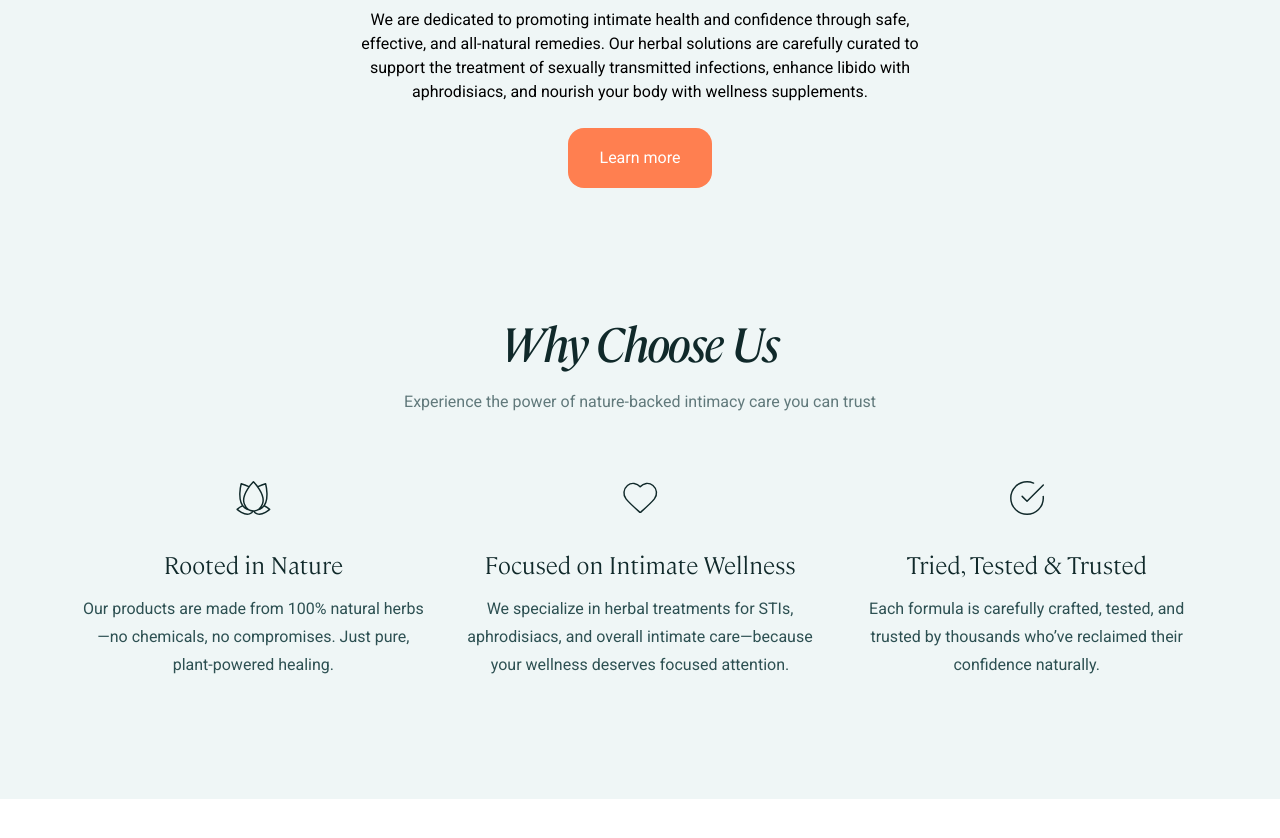
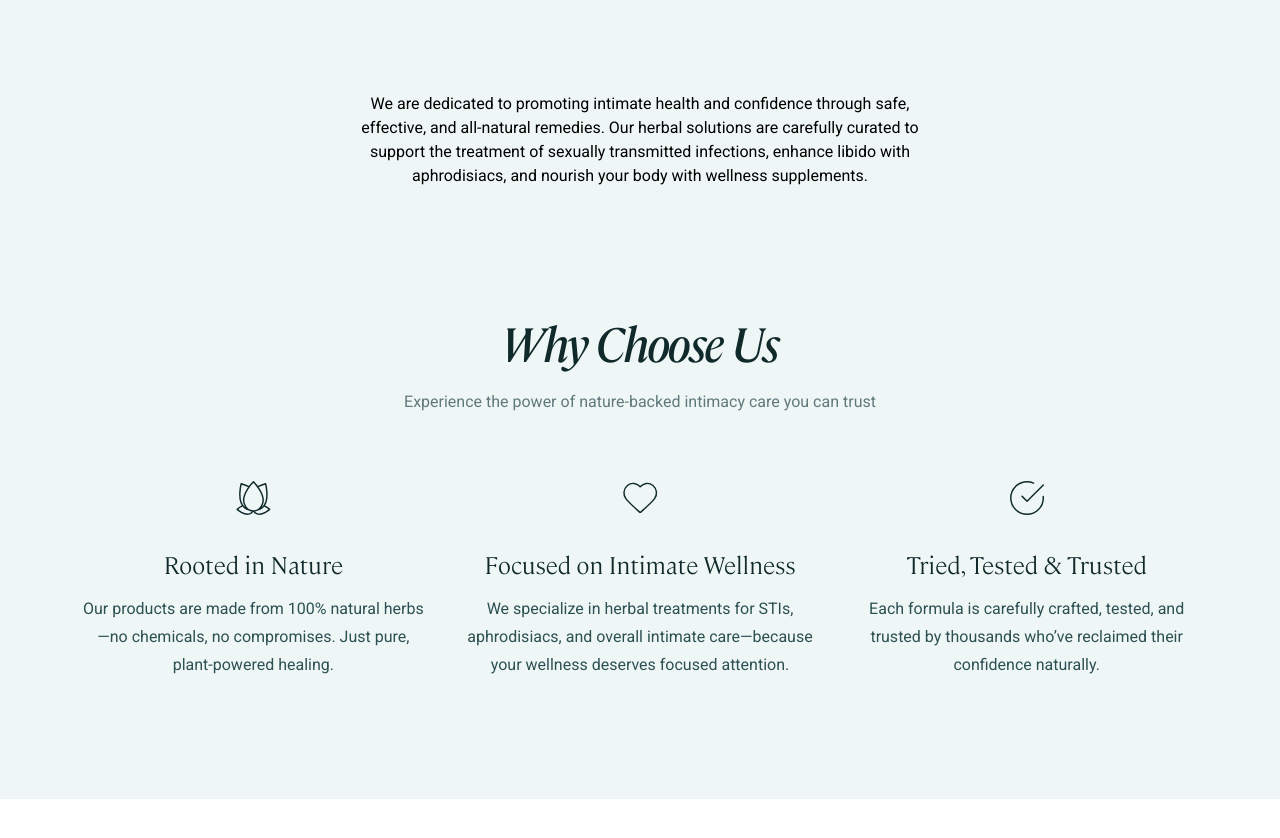
Before and after one commit to ejim11/herbology, a Next.js app: page / in a window 1280 px wide. Shown: the part 4180-5018 px from the top of the page. Built offline with nearby package versions, Linux system fonts and the light colour scheme.

Commit message:
✅ commented out the link for learn more

```diff
--- a/components/home/LearnMore.tsx
+++ b/components/home/LearnMore.tsx
@@ -2,7 +2,7 @@ import Image from "next/image";
 import React from "react";
 import learnMoreImg from "../../assets/home/learn-more.png";
 import learnMoreImg2 from "../../assets/home/learn-more-mobile.png";
-import Link from "next/link";
+// import Link from "next/link";
 
 const LearnMore = () => {
   return (
@@ -34,12 +34,12 @@ const LearnMore = () => {
         infections, enhance libido with aphrodisiacs, and nourish your body with
         wellness supplements.
       </p>
-      <Link
+      {/* <Link
         href={"/"}
         className="bg-[rgba(255,127,80,1)] py-[1.8rem] px-[3.2rem] rounded-[1.6rem] mt-[2.4rem] text-white font-roboto"
       >
         Learn more
-      </Link>
+      </Link> */}
     </div>
   );
 };
```
